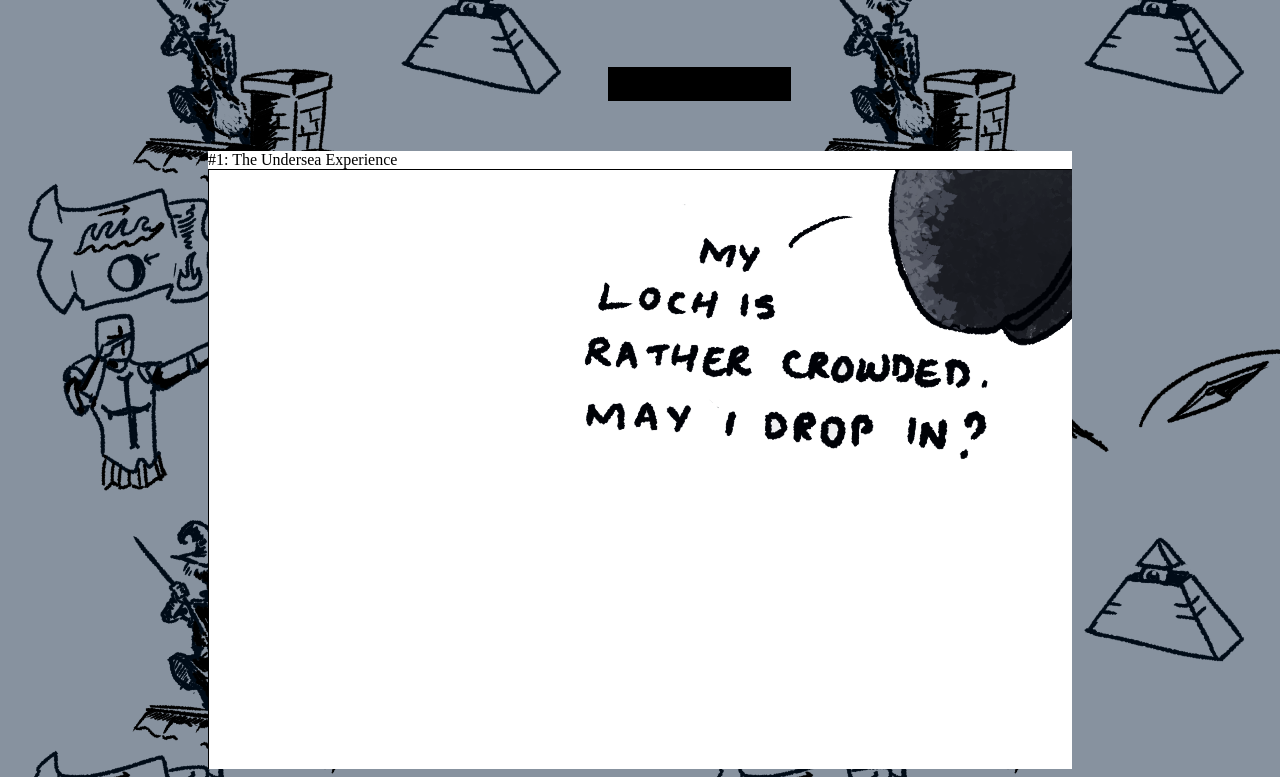
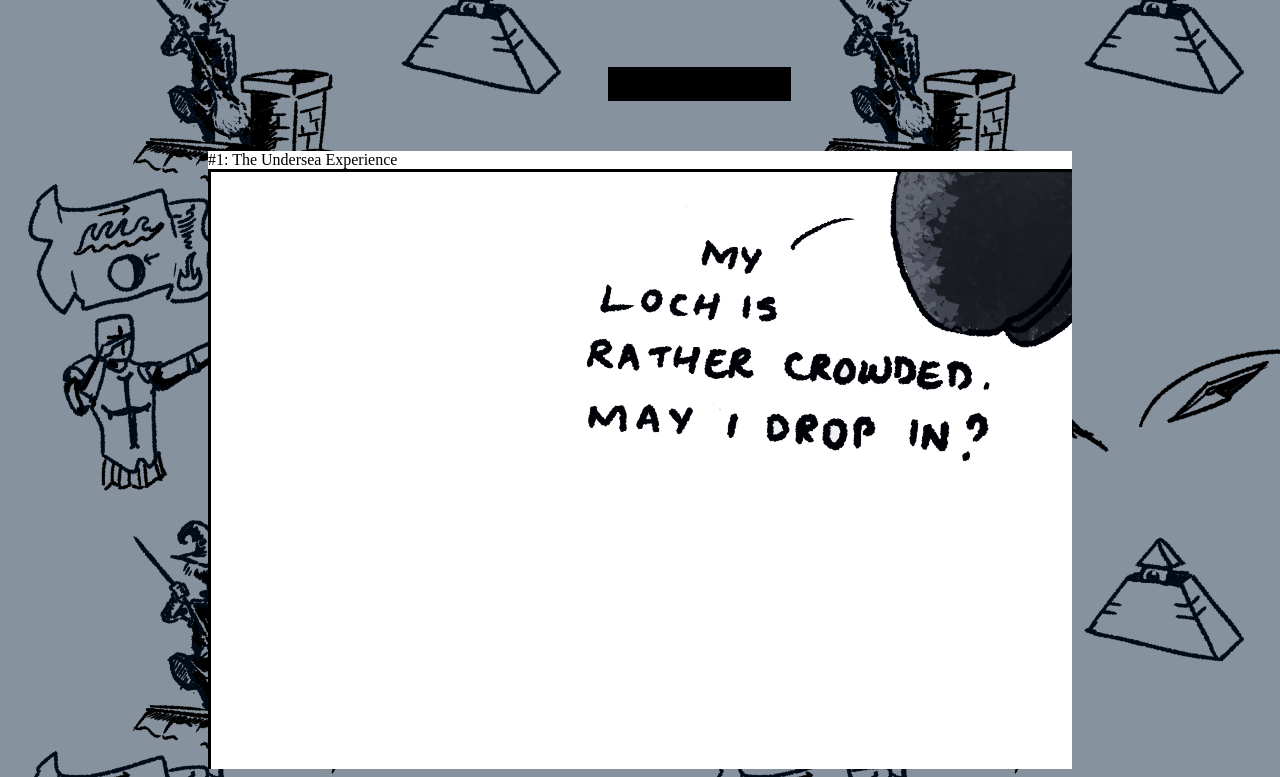
Before and after one commit to unbegat/unbegat, a plain HTML site: page index.htm in a window 1280 px wide. Shown: the part 76-853 px from the top of the page. Drawn offline with Linux system fonts and the light colour scheme.

Commit message:
Update index.htm

```diff
--- a/index.htm
+++ b/index.htm
@@ -18,7 +18,7 @@
 	<div id="Comic">
 		#1: The Undersea Experience<br>
 		<div id="canvas" style="max-width: 4620; max-height: 600px; overflow: scroll; ">
-				<canvas width="3900px" height="1200px" id="floornet" style="border:1px solid #000000;"></canvas>
+				<canvas width="3900px" height="1200px" id="floornet" style="border:3px solid #000000;"></canvas>
 		</div>
 	</div>
 
```
